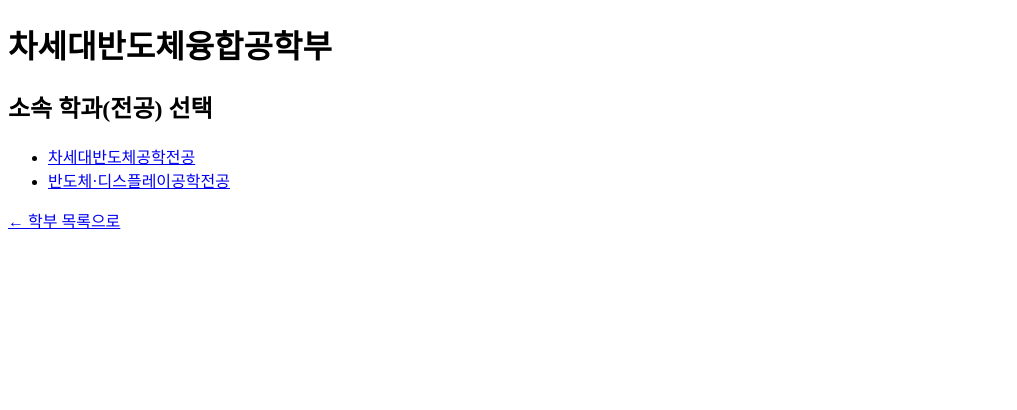
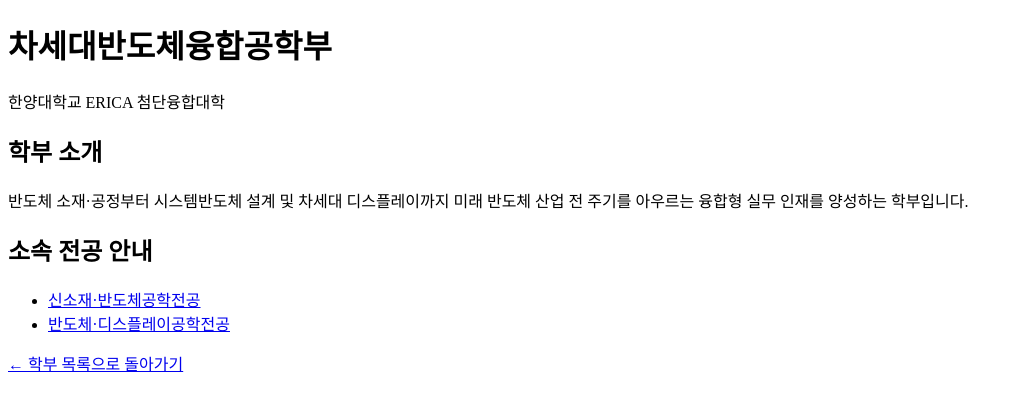
Before and after one commit to kyy060421/oss-03-CollegeIntroduction, a plain HTML site: page pages/department/semi/index.html in a window 1280 px wide. Shown: the whole page, without its empty margins (0-1017 px from the left). Drawn offline with Linux system fonts and the light colour scheme.

Commit message:
체크리스트 고려해서 보완

```diff
--- a/pages/department/semi/index.html
+++ b/pages/department/semi/index.html
@@ -1,13 +1,30 @@
 <!DOCTYPE html>
 <html lang="ko">
-<head><meta charset="UTF-8"><title>차세대반도체융합공학부</title></head>
+<head>
+  <meta charset="UTF-8">
+  <title>차세대반도체융합공학부 - 한양대학교 ERICA 첨단융합대학</title>
+</head>
 <body>
-  <h1>차세대반도체융합공학부</h1>
-  <h2>소속 학과(전공) 선택</h2>
-  <ul>
-    <li><a href="major1.html">차세대반도체공학전공</a></li>
-    <li><a href="major2.html">반도체·디스플레이공학전공</a></li>
-  </ul>
-  <p><a href="../../department.html">← 학부 목록으로</a></p>
+  <header>
+    <h1>차세대반도체융합공학부</h1>
+    <p>한양대학교 ERICA 첨단융합대학</p>
+  </header>
+
+  <main>
+    <section>
+      <h2>학부 소개</h2>
+      <p>반도체 소재·공정부터 시스템반도체 설계 및 차세대 디스플레이까지 미래 반도체 산업 전 주기를 아우르는 융합형 실무 인재를 양성하는 학부입니다.</p>
+    </section>
+
+    <section>
+      <h2>소속 전공 안내</h2>
+      <ul>
+        <li><a href="major1.html">신소재·반도체공학전공</a></li>
+        <li><a href="major2.html">반도체·디스플레이공학전공</a></li>
+      </ul>
+    </section>
+
+    <p><a href="../../department.html">← 학부 목록으로 돌아가기</a></p>
+  </main>
 </body>
 </html>
```
Also changed, not shown: pages/department.html (+18 -6 lines), pages/department/defense/major2.html (+11 -2 lines).
